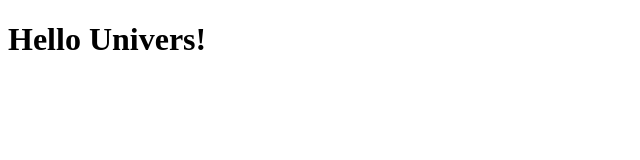
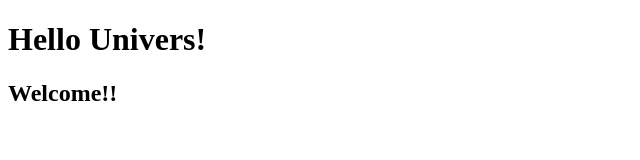
Before and after one commit to nuralam-mit/b3-test, a plain HTML site: page index.html in a window 1280 px wide. Shown: the whole page, without its empty margins (0-640 px from the left). Drawn offline with Linux system fonts and the light colour scheme.

Commit message:
second heading added

```diff
--- a/index.html
+++ b/index.html
@@ -7,5 +7,6 @@
 </head>
 <body>
     <h1>Hello Univers!</h1>
+    <h2>Welcome!!</h2>
 </body>
 </html>
```
